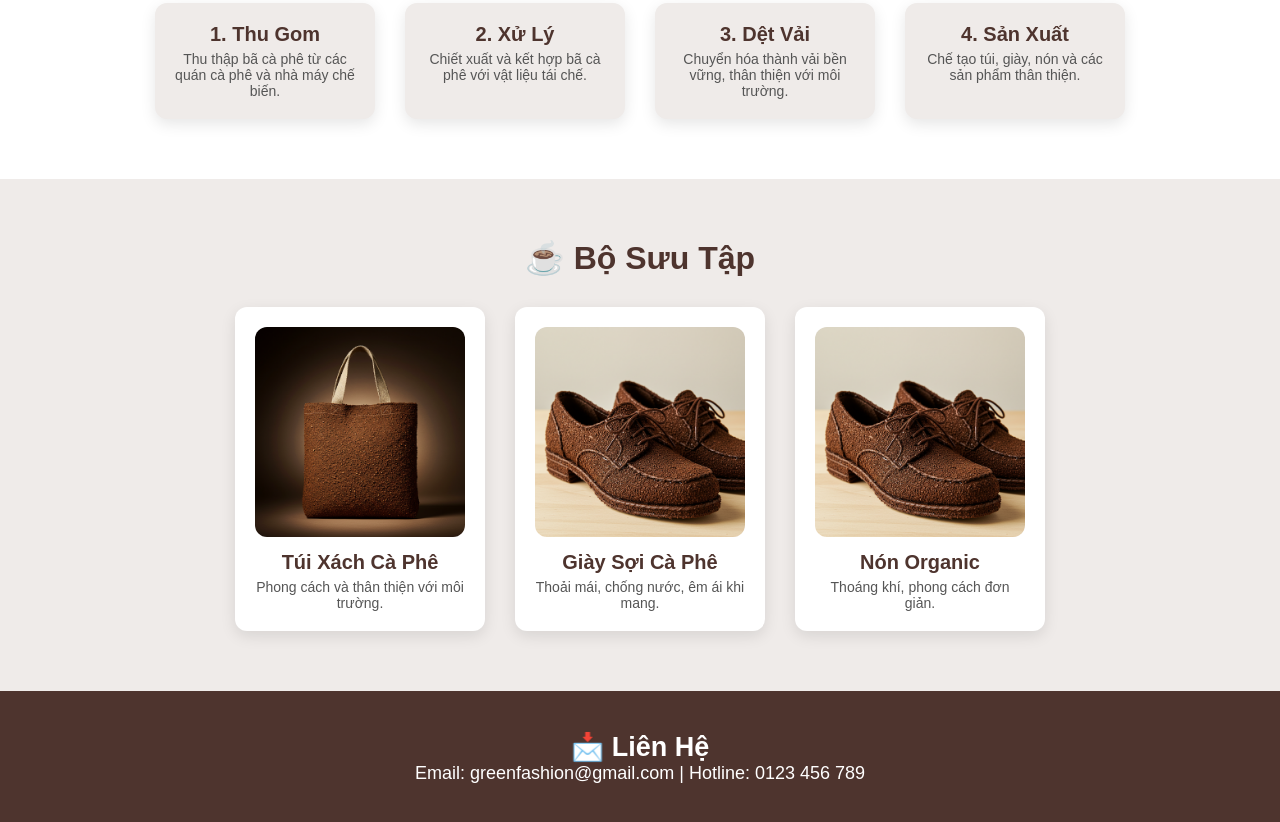
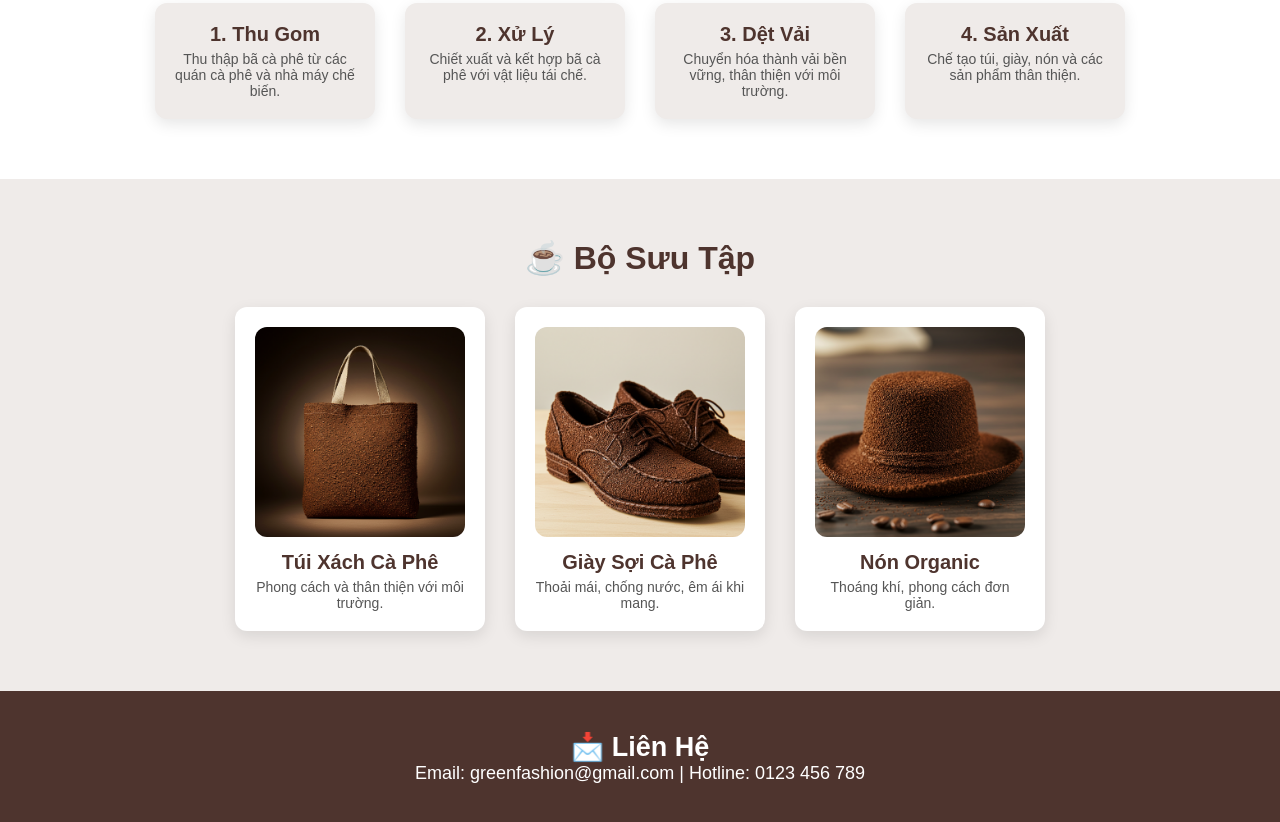
Before and after one commit to IamKhoa133/greenfashion, a plain HTML site: page index.html in a window 1280 px wide. Shown: the part 1027-1849 px from the top of the page. Drawn offline with Linux system fonts and the light colour scheme.

Commit message:
Update index.html

```diff
--- a/index.html
+++ b/index.html
@@ -73,7 +73,7 @@
                 <p>Thoải mái, chống nước, êm ái khi mang.</p>
             </div>
             <div class="product">
-                <img src="image/shoes.png" alt="Nón">
+                <img src="image/Hat.png" alt="Nón">
                 <h3>Nón Organic</h3>
                 <p>Thoáng khí, phong cách đơn giản.</p>
             </div>
```
